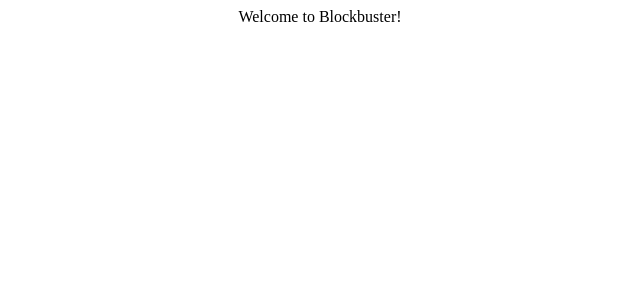
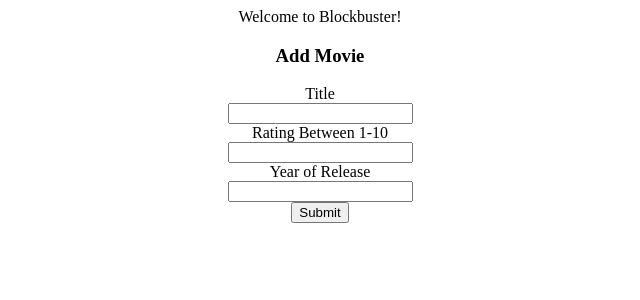
Before and after one commit to lauraszyms/Node-React-Blockbuster-Database, a React (Create React App) app in the folder client/: page / in a window 1280 px wide. Shown: the top 300 px of the page, without its empty margins (320-960 px from the left). Built offline with nearby package versions, Linux system fonts and the light colour scheme; no server answers.

Commit message:
handle form submit

```diff
--- a/client/src/App.js
+++ b/client/src/App.js
@@ -1,6 +1,7 @@
 import React, { Component } from 'react';
 import './App.css';
 import Movies from './Components/Movies'
+import AddMovie from './Components/AddMovie'
 
 class App extends Component {
 
@@ -25,11 +26,18 @@
     this.getMovies();
   };
 
+  handleAddMovie(movie) {
+    let movies = this.state.movies;
+    movies.push(movie);
+    this.setState({movies: movies});
+  };
+
   render() {
     return (
       <div className="App">
        Welcome to Blockbuster!
        < Movies movies={this.state.movies} />
+       < AddMovie movies={this.state.movies} addMovie={this.handleAddMovie.bind(this)}/>
       </div>
     );
   }
--- a/client/src/Components/AddMovie.js
+++ b/client/src/Components/AddMovie.js
@@ -8,11 +8,25 @@
     }
   };
 
+  handleSubmit(e) {
+    let idCounter = this.props.movies.length + 1
+    this.setState({newMovie: {
+      id: idCounter++,
+      title: this.refs.title.value,
+      rating: this.refs.rating.value,
+      yearOfRelease: this.refs.release.value
+    }}, function() {
+      // console.log(this.state)
+      this.props.addMovie(this.state.newMovie)
+    });
+    e.preventDefault();
+  }
+
   render() {
     return (
       <div>
        <h3>Add Movie</h3>
-       <form>
+       <form onSubmit={this.handleSubmit.bind(this)}>
         <div>
          <lable>Title</lable><br/>
          <input type="text" ref="title" />
```
